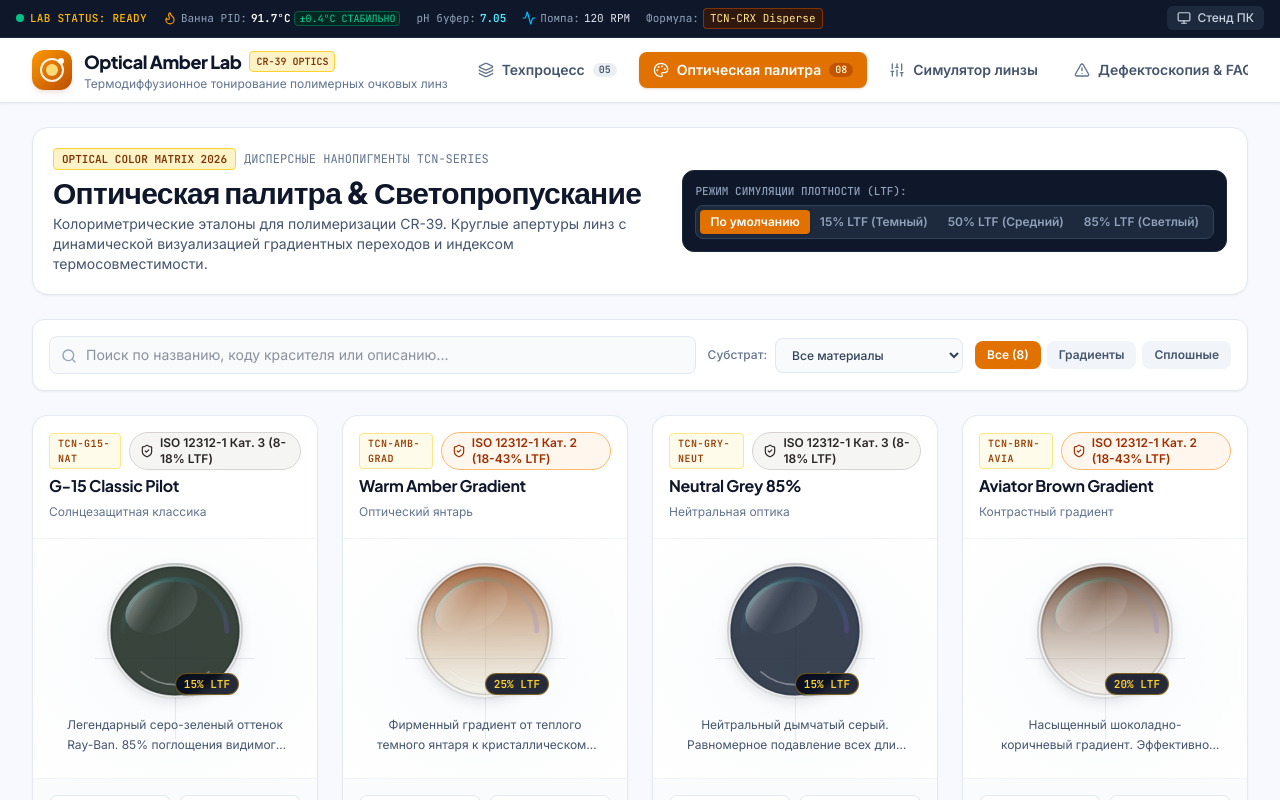
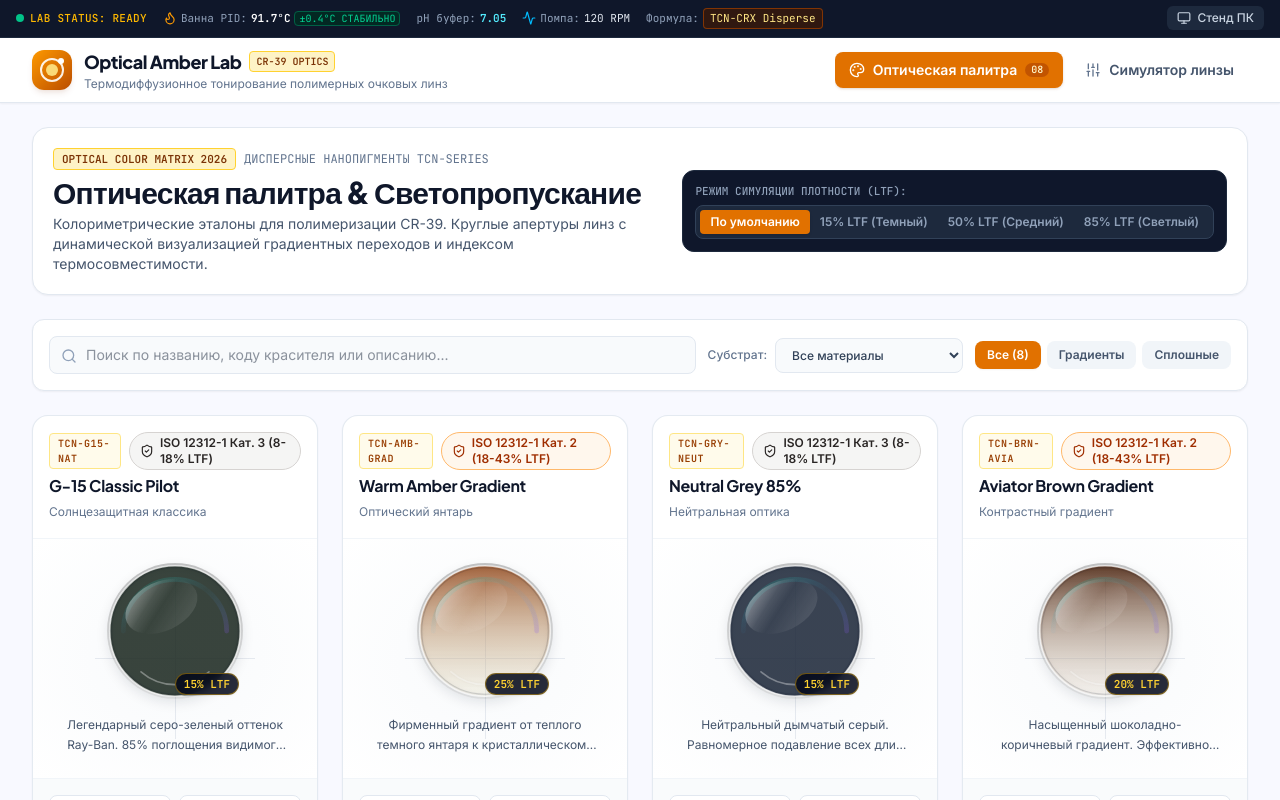
Before and after one commit to psi01aver-create/-CR-39., a React (Vite) app: page / in a window 1280 px wide. Shown: the top 800 px of the page. Built offline with nearby package versions, Linux system fonts and the light colour scheme.

Commit message:
Remove unused icon imports and nav item
Removed unused icons from the Header component.

```diff
--- a/src/components/Header.tsx
+++ b/src/components/Header.tsx
@@ -1,9 +1,7 @@
 import React from 'react';
 import {
-  Layers,
   Palette,
   Sliders,
-  AlertTriangle,
   Flame,
   Activity,
   Smartphone,
@@ -28,10 +26,8 @@ export const Header: React.FC<HeaderProps> = ({
   liveTemp,
 }) => {
   const navItems: { id: ActiveScreen; label: string; icon: React.ReactNode; count?: string }[] = [
-    { id: 'process', label: 'Техпроцесс', icon: <Layers className="w-4 h-4" />, count: '05' },
     { id: 'palette', label: 'Оптическая палитра', icon: <Palette className="w-4 h-4" />, count: '08' },
     { id: 'simulator', label: 'Симулятор линзы', icon: <Sliders className="w-4 h-4" /> },
-    { id: 'troubleshooting', label: 'Дефектоскопия & FAQ', icon: <AlertTriangle className="w-4 h-4" />, count: '05' },
   ];
 
   return (
```
